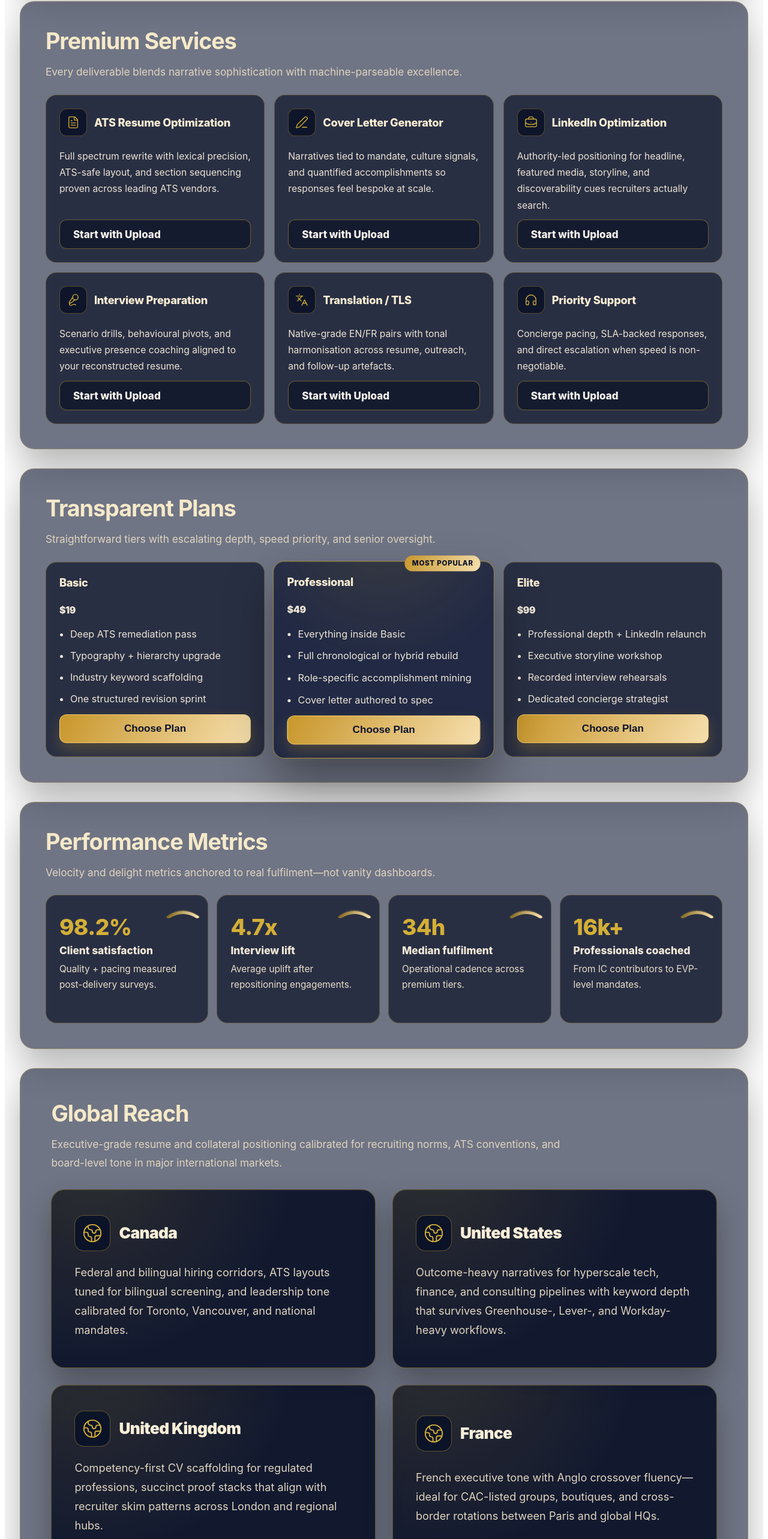
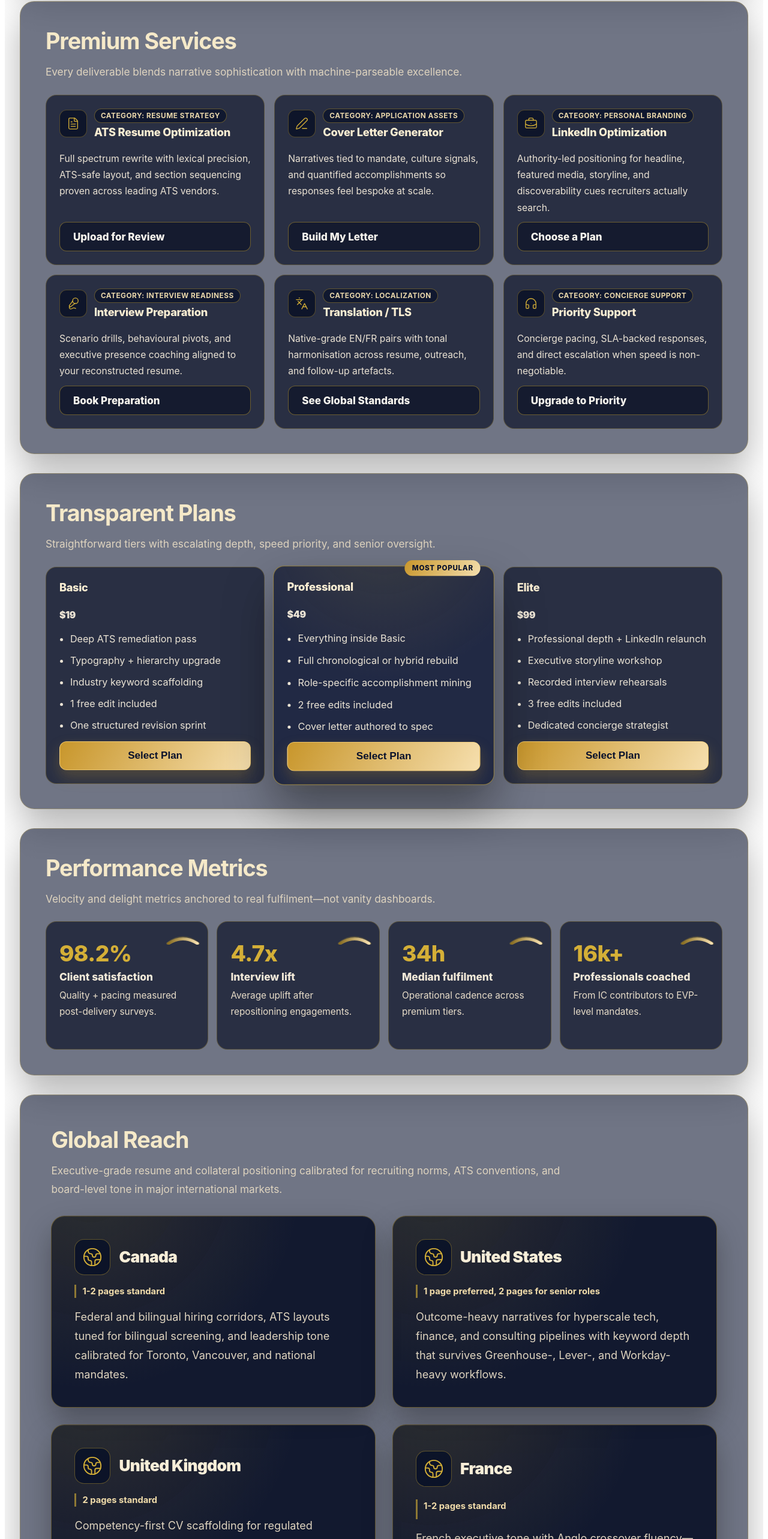
Before and after one commit to ahmadlatifdev/bossmind-resumora, a Next.js app: page / in a window 1280 px wide. Shown: the part 3290-5856 px from the top of the page at 60% size. Built offline with nearby package versions, Linux system fonts and the light colour scheme.

Commit message:
Upgrade homepage cards, pricing edits, and global reach standards
Co-authored-by: Cursor <cursoragent@cursor.com>

```diff
--- a/pages/index.js
+++ b/pages/index.js
@@ -78,10 +78,12 @@ const translations = {
     servicesSubtitle:
       "Every deliverable blends narrative sophistication with machine-parseable excellence.",
     serviceAction: "Start with Upload",
+    serviceCategory: "Category",
     pricingTitle: "Transparent Plans",
     pricingSubtitle: "Straightforward tiers with escalating depth, speed priority, and senior oversight.",
     popular: "Most popular",
     choosePlan: "Choose Plan",
+    selectPlan: "Select Plan",
     processing: "Processing...",
     performanceTitle: "Performance Metrics",
     performanceSubtitle:
@@ -159,11 +161,13 @@ const translations = {
     servicesSubtitle:
       "Chaque livrable marie narration sophistiquée et excellence lisible par les machines.",
     serviceAction: "Commencer par le téléversement",
+    serviceCategory: "Catégorie",
     pricingTitle: "Plans transparents",
     pricingSubtitle:
       "Des paliers nets avec davantage de profondeur, de priorité délai et de supervision senior.",
     popular: "Le plus demandé",
     choosePlan: "Choisir le plan",
+    selectPlan: "Sélectionner le plan",
     processing: "Traitement…",
     performanceTitle: "Indicateurs clés",
     performanceSubtitle:
@@ -277,77 +281,113 @@ function securityItems(lang) {
 const services = {
   en: [
     {
+      category: "Resume Strategy",
       title: "ATS Resume Optimization",
       description:
         "Full spectrum rewrite with lexical precision, ATS-safe layout, and section sequencing proven across leading ATS vendors.",
+      ctaHref: "#upload",
+      ctaLabel: "Upload for Review",
       Icon: FileText,
     },
     {
+      category: "Application Assets",
       title: "Cover Letter Generator",
       description:
         "Narratives tied to mandate, culture signals, and quantified accomplishments so responses feel bespoke at scale.",
+      ctaHref: "#upload",
+      ctaLabel: "Build My Letter",
       Icon: PenLine,
     },
     {
+      category: "Personal Branding",
       title: "LinkedIn Optimization",
       description:
         "Authority-led positioning for headline, featured media, storyline, and discoverability cues recruiters actually search.",
+      ctaHref: "#pricing",
+      ctaLabel: "Choose a Plan",
       Icon: BriefcaseBusiness,
     },
     {
+      category: "Interview Readiness",
       title: "Interview Preparation",
       description:
         "Scenario drills, behavioural pivots, and executive presence coaching aligned to your reconstructed resume.",
+      ctaHref: "#pricing",
+      ctaLabel: "Book Preparation",
       Icon: Mic2,
     },
     {
+      category: "Localization",
       title: "Translation / TLS",
       description:
         "Native-grade EN/FR pairs with tonal harmonisation across resume, outreach, and follow-up artefacts.",
+      ctaHref: "#countries",
+      ctaLabel: "See Global Standards",
       Icon: Languages,
     },
     {
+      category: "Concierge Support",
       title: "Priority Support",
       description:
         "Concierge pacing, SLA-backed responses, and direct escalation when speed is non-negotiable.",
+      ctaHref: "#pricing",
+      ctaLabel: "Upgrade to Priority",
       Icon: Headphones,
     },
   ],
   fr: [
     {
+      category: "Stratégie CV",
       title: "Optimisation CV ATS",
       description:
         "Réécriture complète avec précision lexicale, gabarits parseur-safe et enchaînement de sections éprouvé chez les grands ATS.",
+      ctaHref: "#upload",
+      ctaLabel: "Téléverser pour audit",
       Icon: FileText,
     },
     {
+      category: "Dossiers de candidature",
       title: "Lettre stratégique",
       description:
         "Narratifs reliés au mandat, indices de culture et preuves chiffrées pour un rendu sur-mesure industriel.",
+      ctaHref: "#upload",
+      ctaLabel: "Créer ma lettre",
       Icon: PenLine,
     },
     {
+      category: "Marque personnelle",
       title: "Optimisation LinkedIn",
       description:
         "Positionnement autorité : titre, médias vedettes, story et découvrabilité comme les flux recruteur.",
+      ctaHref: "#pricing",
+      ctaLabel: "Choisir un plan",
       Icon: BriefcaseBusiness,
     },
     {
+      category: "Préparation entretien",
       title: "Préparation entretien",
       description:
         "Drills situationnels, angles comportementaux et coaching présence cadre synchronisés sur votre nouveau CV.",
+      ctaHref: "#pricing",
+      ctaLabel: "Réserver la préparation",
       Icon: Mic2,
     },
     {
+      category: "Localisation",
       title: "Traduction / TLS",
       description:
         "Paires EN/FR niveau native avec harmonisation rédactionnelle sur tous les artefacts de poursuite.",
+      ctaHref: "#countries",
+      ctaLabel: "Voir standards pays",
       Icon: Languages,
     },
     {
+      category: "Conciergerie",
       title: "Support prioritaire",
       description:
         "Rythme concierge, SLA explicites et escalation directe quand la vitesse est critique.",
+      ctaHref: "#pricing",
+      ctaLabel: "Passer en prioritaire",
       Icon: Headphones,
     },
   ],
@@ -365,12 +405,14 @@ const pricingPlans = [
         "Deep ATS remediation pass",
         "Typography + hierarchy upgrade",
         "Industry keyword scaffolding",
+        "1 free edit included",
         "One structured revision sprint",
       ],
       fr: [
         "Remédiation ATS approfondie",
         "Hiérarchie typographique premium",
         "Échafaudage mots-clés secteur",
+        "1 modification gratuite incluse",
         "Une sprint révision guidée",
       ],
     },
@@ -386,12 +428,14 @@ const pricingPlans = [
         "Everything inside Basic",
         "Full chronological or hybrid rebuild",
         "Role-specific accomplishment mining",
+        "2 free edits included",
         "Cover letter authored to spec",
       ],
       fr: [
         "Toutes les garanties Basic",
         "Rebuild chronologique ou hybride",
         "Mining de réalisations cible métier",
+        "2 modifications gratuites incluses",
         "Lettre sur-mesure signée strategist",
       ],
     },
@@ -407,12 +451,14 @@ const pricingPlans = [
         "Professional depth + LinkedIn relaunch",
         "Executive storyline workshop",
         "Recorded interview rehearsals",
+        "3 free edits included",
         "Dedicated concierge strategist",
       ],
       fr: [
         "Profondeur Professionnel + LinkedIn relancé",
         "Atelier storyline direction",
         "Répétitions entretien enregistrées",
+        "3 modifications gratuites incluses",
         "Stratège concierge attitré",
       ],
     },
@@ -438,68 +484,84 @@ const countries = {
   en: [
     {
       country: "Canada",
+      standard: "1-2 pages standard",
       line: "Federal and bilingual hiring corridors, ATS layouts tuned for bilingual screening, and leadership tone calibrated for Toronto, Vancouver, and national mandates.",
     },
     {
       country: "United States",
+      standard: "1 page preferred, 2 pages for senior roles",
       line: "Outcome-heavy narratives for hyperscale tech, finance, and consulting pipelines with keyword depth that survives Greenhouse-, Lever-, and Workday-heavy workflows.",
     },
     {
       country: "United Kingdom",
+      standard: "2 pages standard",
       line: "Competency-first CV scaffolding for regulated professions, succinct proof stacks that align with recruiter skim patterns across London and regional hubs.",
     },
     {
       country: "France",
+      standard: "1-2 pages standard",
       line: "French executive tone with Anglo crossover fluency—ideal for CAC-listed groups, boutiques, and cross-border rotations between Paris and global HQs.",
     },
     {
       country: "UAE",
+      standard: "2 pages standard",
       line: "Board-adjacent narratives for sovereign wealth-backed initiatives, aviation, logistics, finance, and luxury sectors across Dubai and Abu Dhabi hiring lanes.",
     },
     {
       country: "Germany",
+      standard: "1-2 pages standard",
       line: "Precision KPI layering for Mittelstand champions and DAX-level organisations with clarity for engineering-led interview panels.",
     },
     {
       country: "Singapore",
+      standard: "1-2 pages standard",
       line: "APAC finance and technology benchmarks with crisp quantification for regional HQs bridging Southeast Asia liquidity centres.",
     },
     {
       country: "Australia",
+      standard: "2 pages standard",
       line: "Direct proof architecture for pragmatic hiring cultures in Sydney and Melbourne—with emphasis on scope, EBITDA impact, and team scale.",
     },
   ],
   fr: [
     {
       country: "Canada",
+      standard: "Norme 1-2 pages",
       line: "Cadres de recrutement fédéral et bilingue, mise en page ATS harmonisée, et ton de leadership adapté aux grands hubs montréalite, ontariens et autres marchés stratégiques.",
     },
     {
       country: "États-Unis",
+      standard: "1 page recommandée, 2 pages pour profils seniors",
       line: "Narratives axées résultats pour pipelines tech et finance hyperscale compatibles ATS type Greenhouse, Lever et Workday.",
     },
     {
       country: "Royaume-Uni",
+      standard: "Norme 2 pages",
       line: "CV structurés par compétences pour secteurs réglementés avec preuves concises lisibles en quelques secondes par les équipes londoniennes.",
     },
     {
       country: "France",
+      standard: "Norme 1-2 pages",
       line: "Rédaction française de haut niveau avec bascule anglaise fluide pour grands groupes cotés Paris et rotations internationales.",
     },
     {
       country: "EAU",
+      standard: "Norme 2 pages",
       line: "Narratif direction pour infrastructures souveraines, aviation, finance et luxe sur les corridors de recrutement Abu Dhabi/Dubai.",
     },
     {
       country: "Allemagne",
+      standard: "Norme 1-2 pages",
       line: "Structuration KPI pour Mittelstand et grands ensembles industriels allemands lisible par panels techniques.",
     },
     {
       country: "Singapour",
+      standard: "Norme 1-2 pages",
       line: "Standards APAC finance & tech avec chiffres clairs pour quartiers généraux régionaux.",
     },
     {
       country: "Australie",
+      standard: "Norme 2 pages",
       line: "Preuves linéaires pour cultures d’embauche directes avec impact EBITDA, périmètre équipe et mise à l’échelle.",
     },
   ],
@@ -525,7 +587,7 @@ export default function HomePage() {
     []
   );
 
-  const handleCheckout = async (priceId, planId) => {
+  const handleCheckout = async (priceId, planId, planName, planPrice) => {
     if (!priceId) {
       alert("Missing Stripe price ID configuration for this plan.");
       return;
@@ -535,7 +597,7 @@ export default function HomePage() {
       const response = await fetch("/api/checkout", {
         method: "POST",
         headers: { "Content-Type": "application/json" },
-        body: JSON.stringify({ priceId }),
+        body: JSON.stringify({ priceId, planId, planName, planPrice }),
       });
       const data = await response.json();
       if (!response.ok || !data.id) {
@@ -821,17 +883,20 @@ export default function HomePage() {
             <p className="sectionSubtitle">{t.servicesSubtitle}</p>
           </div>
           <div className="grid serviceGrid">
-            {services[lang].map(({ title, description, Icon }) => (
+            {services[lang].map(({ title, description, category, ctaHref, ctaLabel, Icon }) => (
               <article className="card serviceCard hoverLift" key={title}>
                 <div className="serviceTop">
                   <span className="iconBubble">
                     <Icon {...ICON_WRAP} />
                   </span>
-                  <h3>{title}</h3>
+                  <div>
+                    <span className="categoryTag">{t.serviceCategory}: {category}</span>
+                    <h3>{title}</h3>
+                  </div>
                 </div>
                 <p>{description}</p>
-                <a href="#upload" className="ghostBtn">
-                  {t.serviceAction}
+                <a href={ctaHref} className="ghostBtn">
+                  {ctaLabel || t.serviceAction}
                 </a>
               </article>
             ))}
@@ -862,10 +927,10 @@ export default function HomePage() {
                 <button
                   type="button"
                   className="goldBtn stretch"
-                  onClick={() => handleCheckout(plan.priceId, plan.id)}
+                  onClick={() => handleCheckout(plan.priceId, plan.id, plan.name[lang], plan.price)}
                   disabled={busyPlan === plan.id}
                 >
-                  {busyPlan === plan.id ? t.processing : t.choosePlan}
+                  {busyPlan === plan.id ? t.processing : t.selectPlan}
                 </button>
               </article>
             ))}
@@ -895,7 +960,7 @@ export default function HomePage() {
             <p className="sectionSubtitle countriesLead">{t.countriesSubtitle}</p>
           </div>
           <div className="countriesMegaGrid">
-            {countries[lang].map(({ country, line }) => (
+            {countries[lang].map(({ country, standard, line }) => (
               <article className="countryMegaCard" key={country}>
                 <div className="countryMegaTop">
                   <span className="countryIconWrap">
@@ -903,6 +968,7 @@ export default function HomePage() {
                   </span>
                   <h3 className="countryName">{country}</h3>
                 </div>
+                <p className="countryStandard">{standard}</p>
                 <p className="countryDetail">{line}</p>
               </article>
             ))}
@@ -1594,9 +1660,22 @@ export default function HomePage() {
         }
 
         .serviceCard h3 {
-          margin: 0;
+          margin: 4px 0 0;
           font-size: clamp(1.14rem, 1.42vw, 1.26rem);
           font-weight: 800;
+        }
+
+        .categoryTag {
+          display: inline-flex;
+          border: 1px solid rgba(212, 175, 55, 0.42);
+          border-radius: 999px;
+          padding: 4px 10px;
+          font-size: 0.74rem;
+          letter-spacing: 0.04em;
+          text-transform: uppercase;
+          color: #e8d6aa;
+          background: rgba(8, 16, 40, 0.72);
+          font-weight: 700;
         }
 
         .serviceCard p {
@@ -1757,6 +1836,16 @@ export default function HomePage() {
           line-height: 1.76;
           color: #dfd4bf;
           font-weight: 400;
+        }
+
+        .countryStandard {
+          margin: 0;
+          font-size: 0.92rem;
+          color: #f1dcaa;
+          border-left: 3px solid rgba(212, 175, 55, 0.62);
+          padding-left: 10px;
+          line-height: 1.5;
+          font-weight: 700;
         }
 
         .ctaBand {
```
